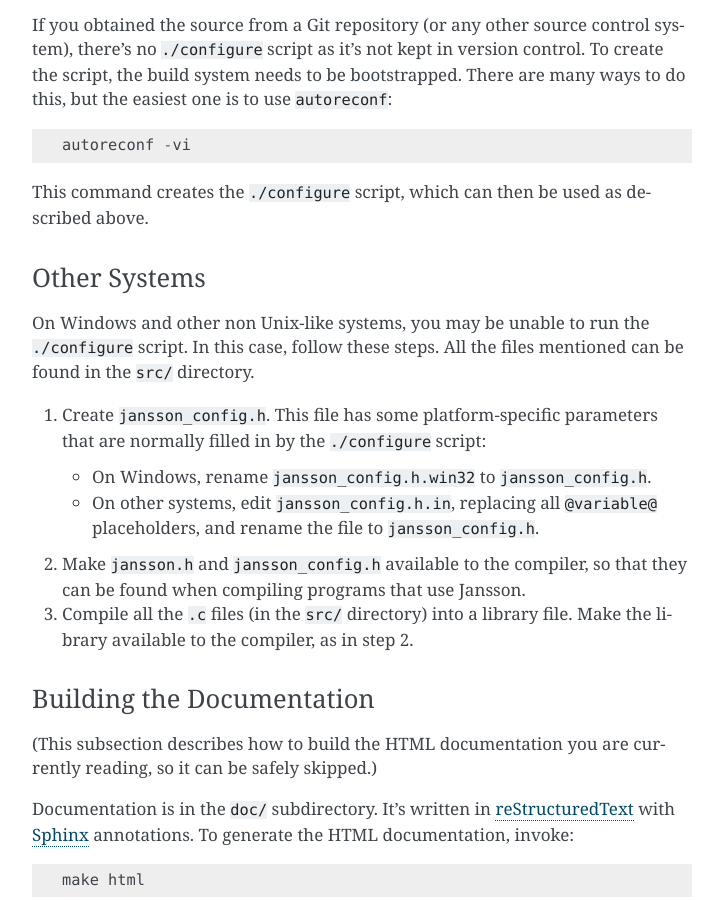
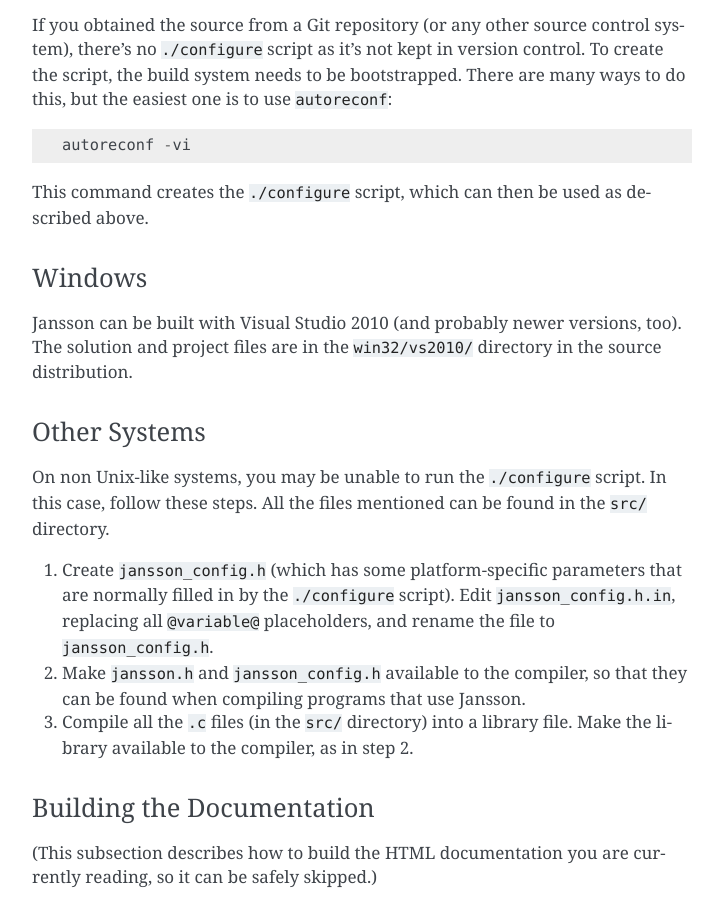
Before and after one commit to akheron/jansson, a Sphinx documentation site: the page built from doc/gettingstarted.rst, in a window 1280 px wide and 900 px high, scrolled down 760 px. Shown: the whole window, without its empty margins (388-1111 px from the left). Built offline with Sphinx 7.4.7, drawn with Linux system fonts in a browser that asks for light colours.

Commit message:
Update the documentation to mention Visual Studio 2010 support

```diff
--- a/doc/gettingstarted.rst
+++ b/doc/gettingstarted.rst
@@ -54,22 +54,25 @@
 .. _libtool: http://www.gnu.org/software/libtool/
 
 
+Windows
+-------
+
+Jansson can be built with Visual Studio 2010 (and probably newer
+versions, too). The solution and project files are in the
+``win32/vs2010/`` directory in the source distribution.
+
+
 Other Systems
 -------------
 
-On Windows and other non Unix-like systems, you may be unable to run
-the ``./configure`` script. In this case, follow these steps. All the
-files mentioned can be found in the ``src/`` directory.
+On non Unix-like systems, you may be unable to run the ``./configure``
+script. In this case, follow these steps. All the files mentioned can
+be found in the ``src/`` directory.
 
-1. Create ``jansson_config.h``. This file has some platform-specific
+1. Create ``jansson_config.h`` (which has some platform-specific
    parameters that are normally filled in by the ``./configure``
-   script:
-
-   - On Windows, rename ``jansson_config.h.win32`` to ``jansson_config.h``.
-
-   - On other systems, edit ``jansson_config.h.in``, replacing all
-     ``@variable@`` placeholders, and rename the file to
-     ``jansson_config.h``.
+   script). Edit ``jansson_config.h.in``, replacing all ``@variable@``
+   placeholders, and rename the file to ``jansson_config.h``.
 
 2. Make ``jansson.h`` and ``jansson_config.h`` available to the
    compiler, so that they can be found when compiling programs that
```
